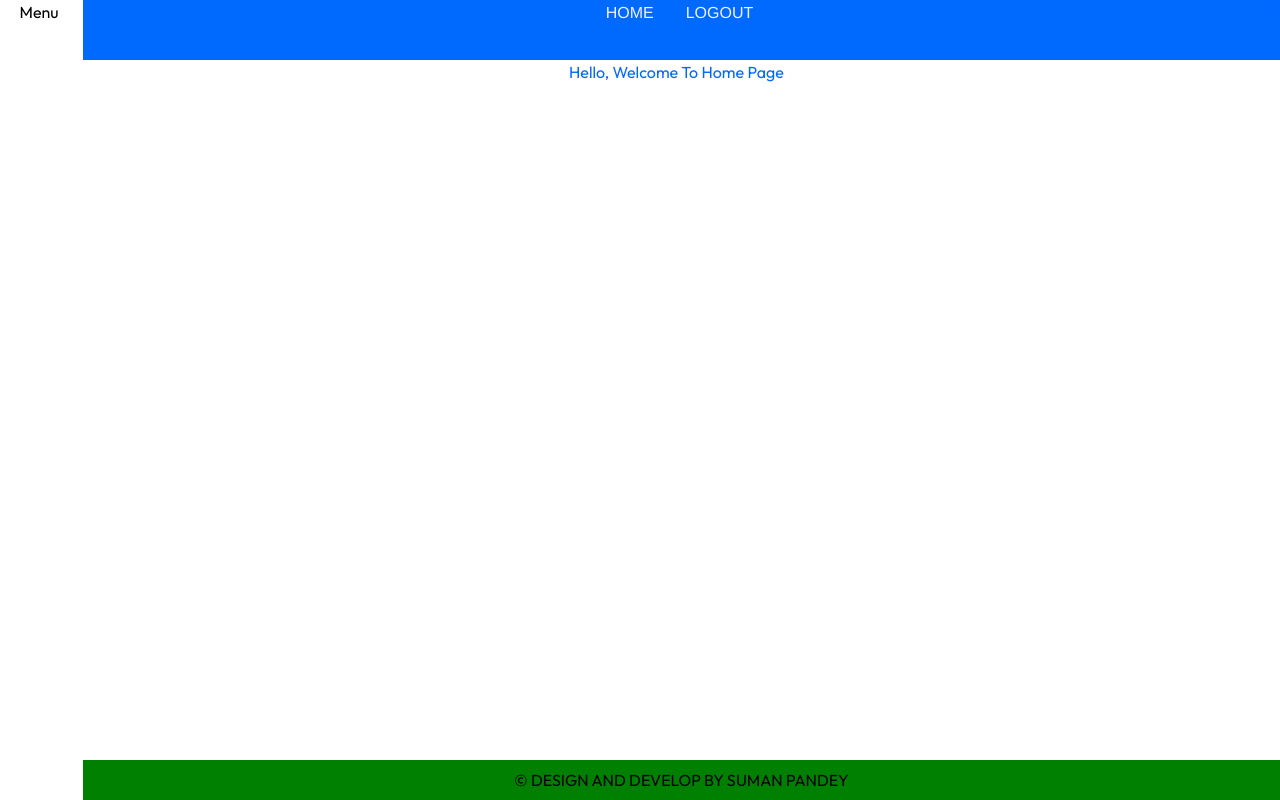
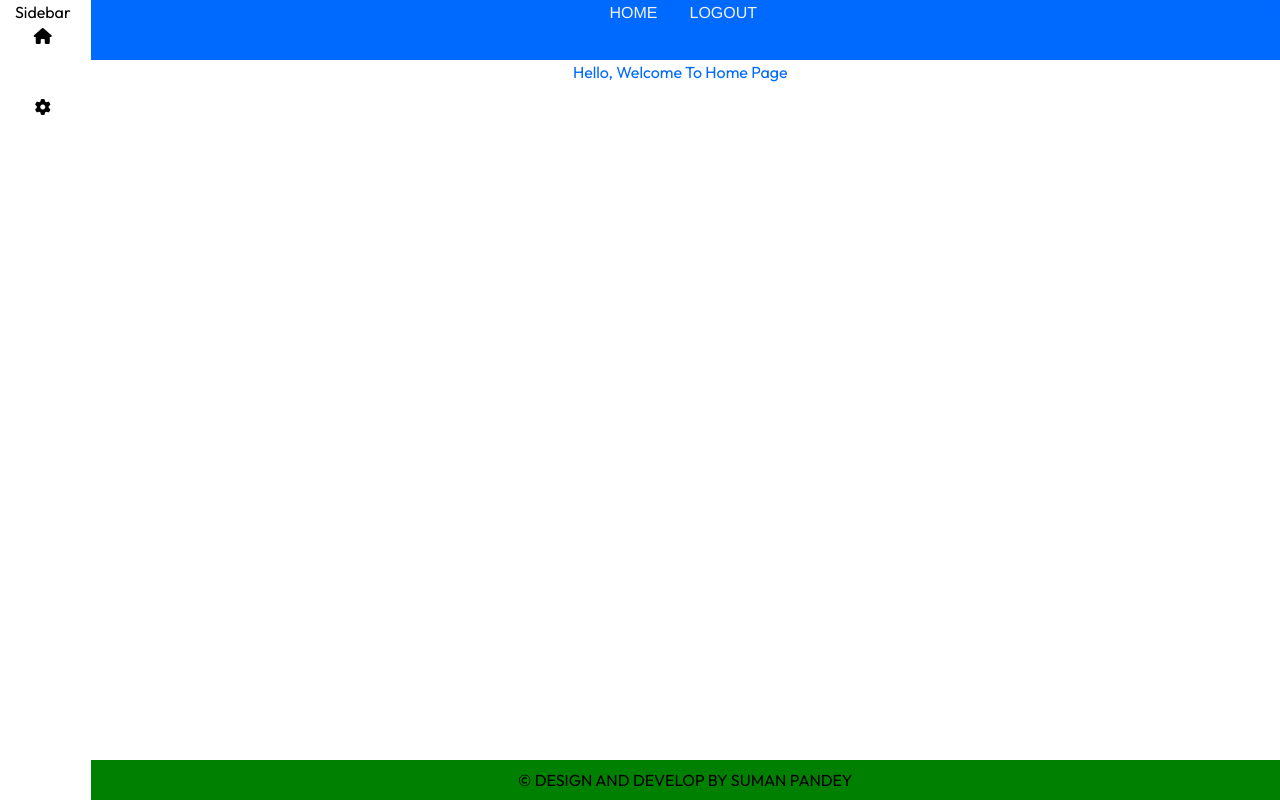
Before and after one commit to itsmesuman01/VDashboard, a Vue app: page /home in a window 1280 px wide. Built offline with nearby package versions, Linux system fonts and the light colour scheme.

Commit message:
Icon Added In Sidebar

```diff
--- a/src/components/layout/Sidebar.vue
+++ b/src/components/layout/Sidebar.vue
@@ -1,22 +1,38 @@
 <template>
     <div v-show="isSidebarVisible"
         class="flex flex-col p-5 bg-[#4b90f1] h-full w-[15vw] transition-all duration-300 ease-in-out">
-        <h2 class="text-[#fff] text-[24px] mb-[20px]">Menu</h2>
+        <h2 class="text-[#fff] text-[24px] mb-[20px] font-bold">Sidebar</h2>
 
         <ul class="side-menu">
             <li>
-                <router-link to="/">
-                    Home
-                </router-link>
+                <div class="flex mx-10">
+                    <div><i class="fa fa-home text-white mt-4" aria-hidden="true"></i></div>
+                    <div><router-link to="/">Home</router-link></div>
+                </div>
             </li>
             <li v-if="hasPermission('role.read')">
-                <router-link to="/role">Role</router-link>
+                <div class="flex mx-10">
+                    <div><i class="fas fa-user-shield text-white mt-4" aria-hidden="true"></i></div>
+                    <div><router-link to="/role">Role</router-link></div>
+                </div>
             </li>
             <li v-if="hasPermission('user.read')">
-                <router-link to="/user">User</router-link>
+                <div class="flex mx-10">
+                    <div><i class="fa fa-users text-white mt-4" aria-hidden="true"></i></div>
+                    <div><router-link to="/user">User</router-link></div>
+                </div>
             </li>
             <li v-if="hasPermission('banner.read')">
-                <router-link to="/banner">Banner</router-link>
+                <div class="flex mx-10">
+                    <div><i class="fas fa-image text-white mt-4" aria-hidden="true"></i></div>
+                    <div><router-link to="/banner">Banner</router-link></div>
+                </div>
+            </li>
+            <li>
+                <div class="flex mx-10">
+                    <div><i class="fas fa-cog text-white mt-4" aria-hidden="true"></i></div>
+                    <div><router-link to="/setting">Setting</router-link></div>
+                </div>
             </li>
         </ul>
     </div>
@@ -58,7 +74,7 @@ export default {
     font-size: 18px;
 }
 
-.side-menu a:hover {
+.side-menu li:hover {
     background-color: rgb(255, 0, 0);
 }
 
```
